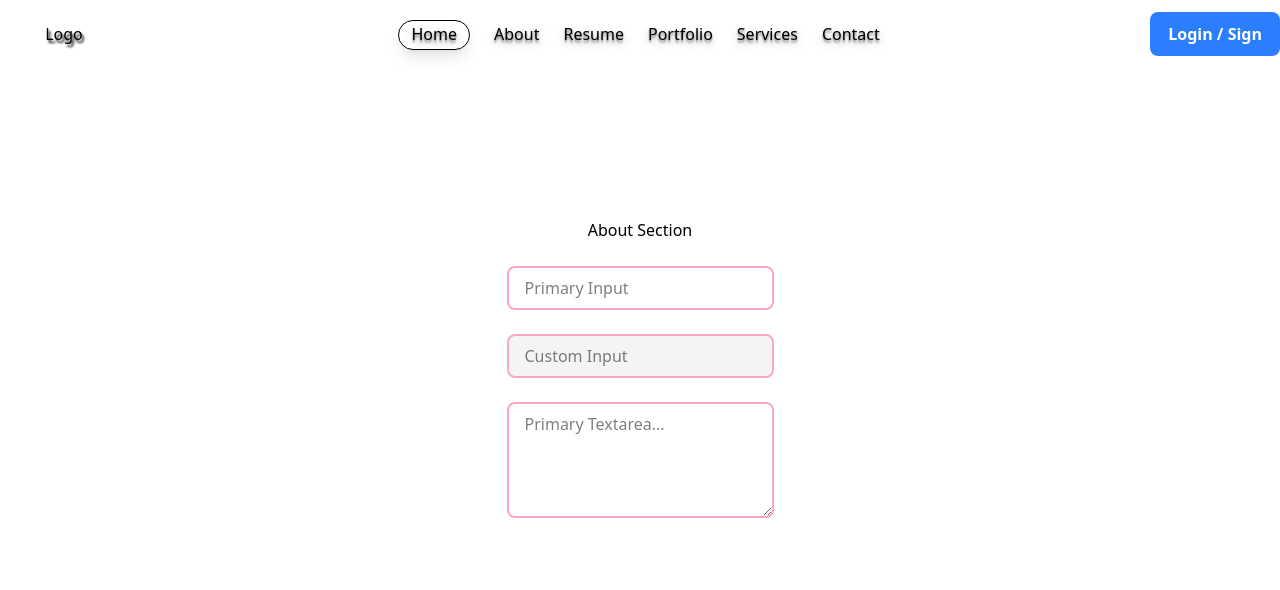
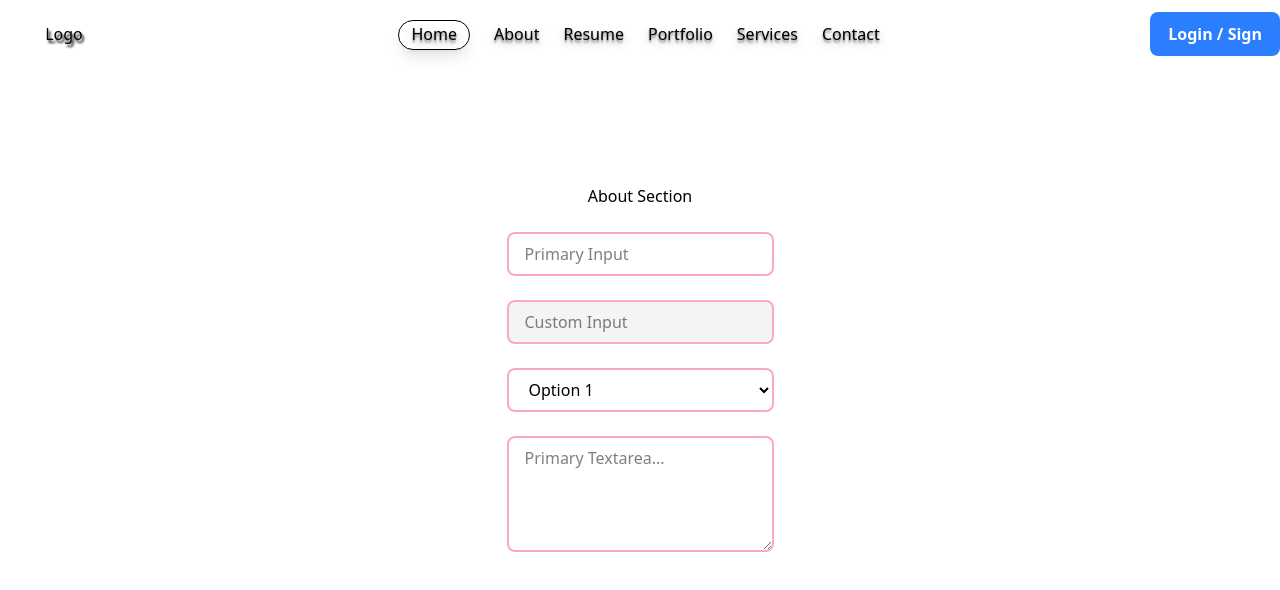
Before and after one commit to awaisfaryad25/react-basic-project, a React (Vite) app: page / in a window 1280 px wide. Shown: the top 590 px of the page. Built offline with nearby package versions, Linux system fonts and the light colour scheme.

Commit message:
add select component

```diff
--- /dev/null
+++ b/src/components/global/Select.jsx
@@ -0,0 +1,32 @@
+import React from "react";
+
+const variantClasses = {
+  primary: "border-2 border-[#FBA8C3] focus:border-pink-500",
+  outline: "border border-gray-400 focus:border-black",
+  underline:
+    "border-0 border-b-2 border-gray-400 focus:border-pink-500 rounded-none",
+};
+
+const Select = ({
+  variant = "primary",
+  className = "",
+  options = [],
+  ...props
+}) => {
+  return (
+    <select
+      {...props}
+      className={`w-full py-2 px-4 mb-2 rounded-lg bg-white focus:outline-0 transition-all duration-200
+        ${variantClasses[variant]}
+        ${className}`}
+    >
+      {options.map((opt, index) => (
+        <option key={index} value={opt.value || opt}>
+          {opt.label || opt}
+        </option>
+      ))}
+    </select>
+  );
+};
+
+export default Select;
--- a/src/components/home/About.jsx
+++ b/src/components/home/About.jsx
@@ -1,6 +1,7 @@
 import React from 'react'
 import Input from '../global/Input'
 import Textarea from '../global/Textarea'
+import Select from '../global/Select'
 
 const About = ({id}) => {
   return (
@@ -10,7 +11,18 @@ const About = ({id}) => {
       <Input placeholder="Primary Input" variant="primary" />
       <Input placeholder="Custom Input" className="bg-gray-100" />
 
+      <Select
+        variant="primary"
+        options={[
+          { label: "Option 1", value: "1" },
+          { label: "Option 2", value: "2" },
+          { label: "Option 3", value: "3" },
+        ]}
+      />
+
       <Textarea placeholder="Primary Textarea..." variant="primary" />
+
+
     </div>
     </div>
   )
```
